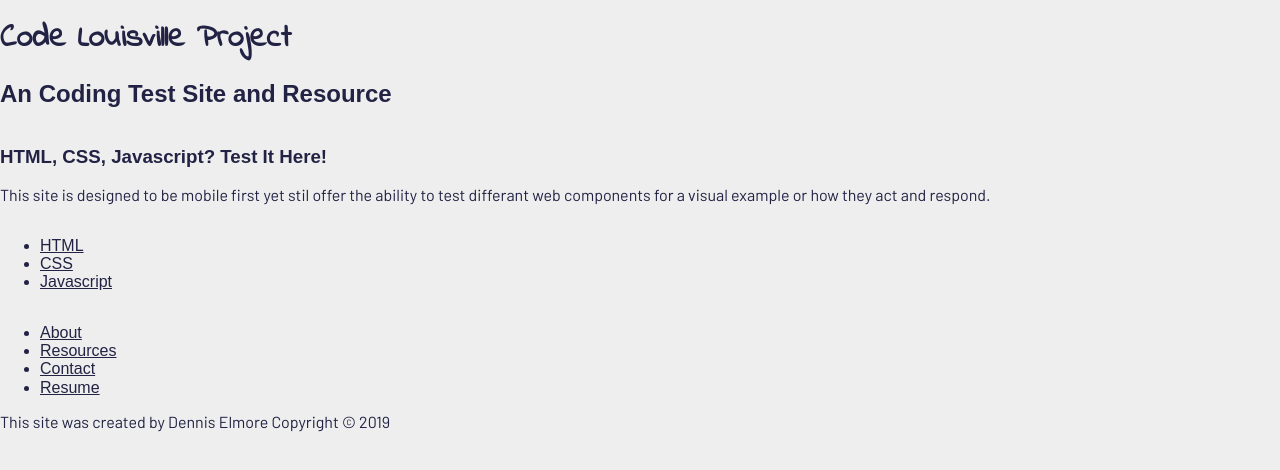
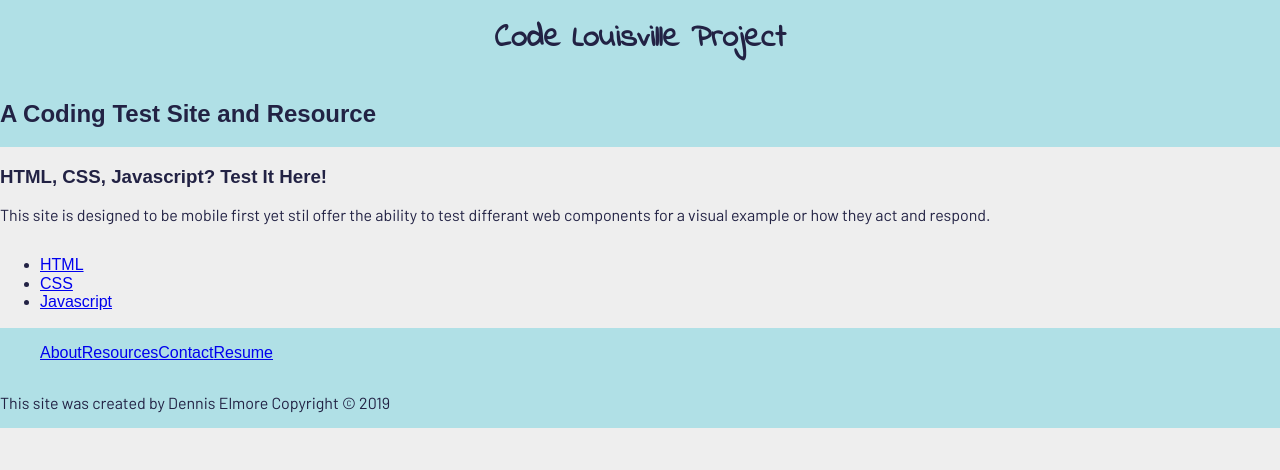
Before and after one commit to dke85/Code-Louisville, a plain HTML site: page index.html in a window 1280 px wide. Drawn offline with Linux system fonts and the light colour scheme.

Commit message:
Style Update
Made some minor style changes for index.

```diff
--- a/css/custom.scss
+++ b/css/custom.scss
@@ -2,21 +2,39 @@
 
 * {
     font-family: $arial;
-    background: #eee;
-    color: #224;
 }
 
 body{
     display: flex;
     flex-direction: column;
+    background: #eee;
+    color: #224;
 }
 
 header{
+    display: flex;
+    flex-direction: column;
+    justify-content: center;
+    background: powderblue;
     h1 {
+        display: flex;
         font-family: $flower;
+        justify-content: center;
+        background: powderblue;
     }
 }
 
 p {
     font-family: $barlow;
 }
+
+footer{
+    background: powderblue;
+    ul{
+        display:inline-flex;
+        list-style: none;
+        li{
+            justify-content: space-around;
+        }
+    }
+}
--- a/index.html
+++ b/index.html
@@ -19,7 +19,7 @@
 <body>
     <header>
         <h1>Code Louisville Project</h1>
-        <h2>An Coding Test Site and Resource</h2>
+        <h2>A Coding Test Site and Resource</h2>
     </header>
 
     <main>
```
Also changed, not shown: css/custom.css, 1 other file.
